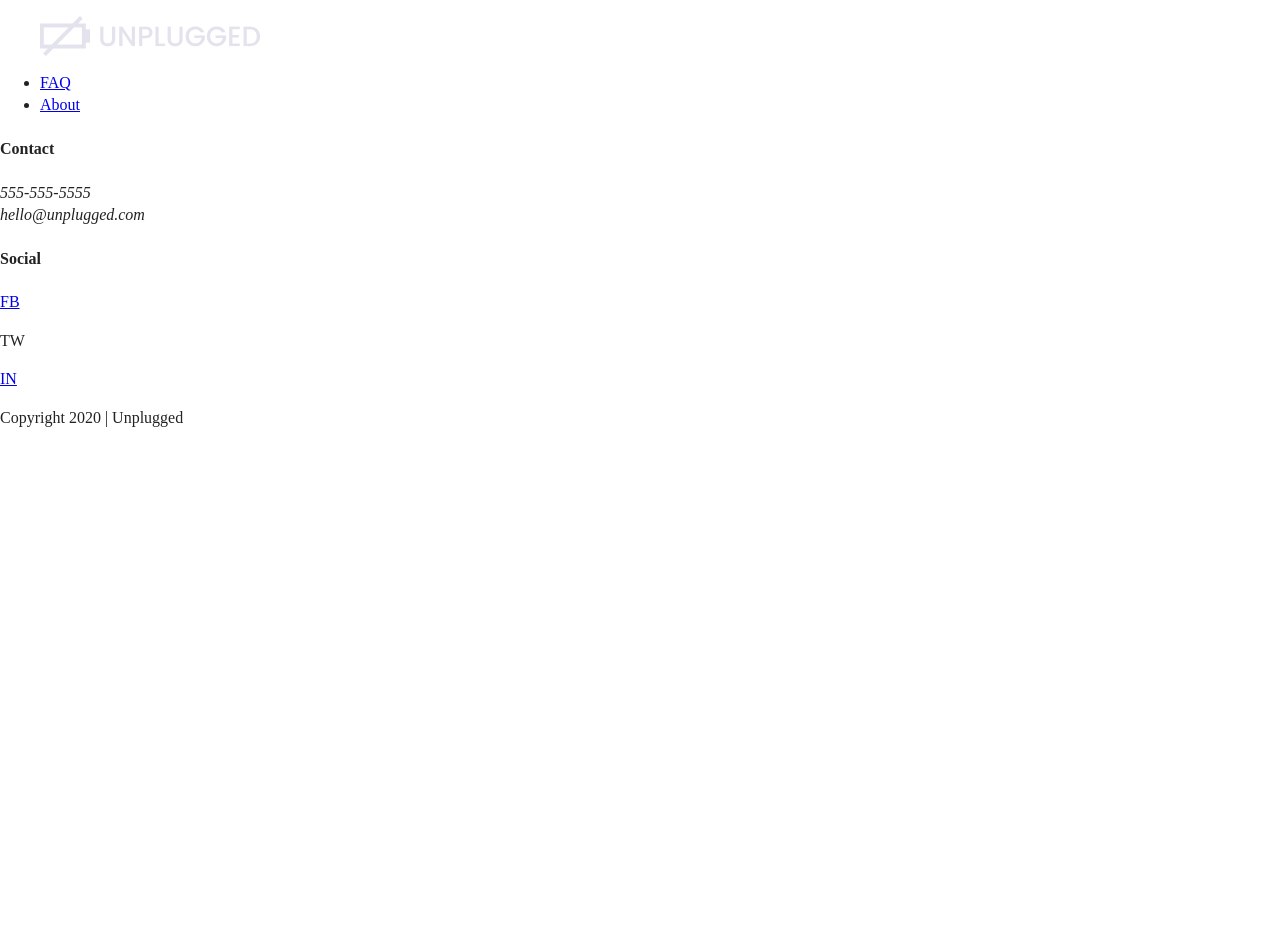
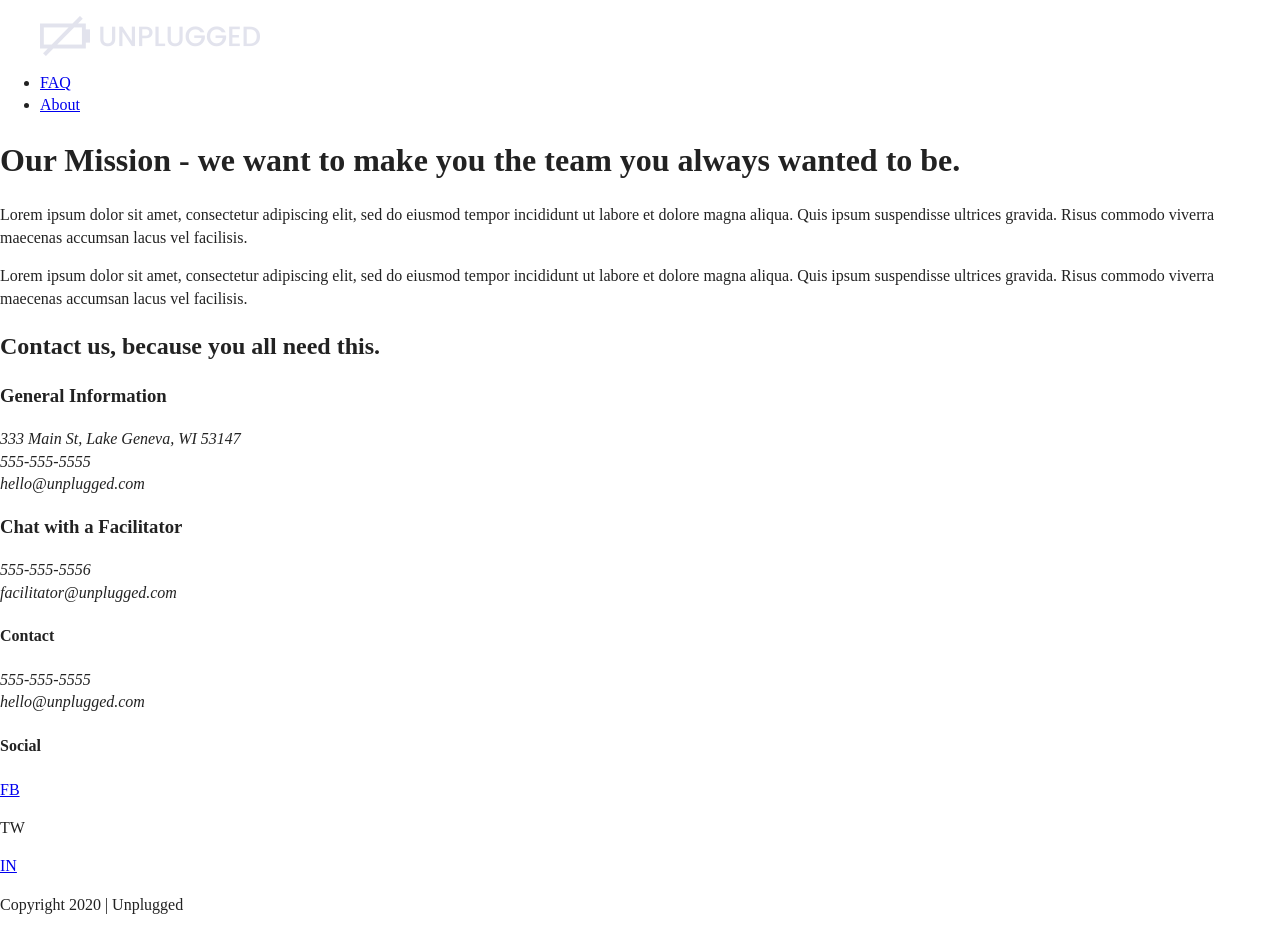
Before and after one commit to perrycq/unplugged-retreat, a website: page about/index.html in a window 1280 px wide. Before the commit the page ends 800 px from the top, so only its background shows below. Drawn offline with Linux system fonts and the light colour scheme; files that its build step writes are made by us from their sources; files whose address does not match are found by name.

Commit message:
Built the about page

```diff
--- a/about/index.html
+++ b/about/index.html
@@ -42,11 +42,58 @@
 
   <main>
 
-    <section class="hero-area">
+    <section class="mission">
+      <div class="content-wrapper">
+        <div class="mission-content">
+          <h1>
+          Our Mission - we want to make you the team you always wanted to be.
+          </h1>
+          <p>
+            Lorem ipsum dolor sit amet, consectetur adipiscing elit, sed do eiusmod tempor incididunt ut labore et dolore magna aliqua. Quis ipsum suspendisse ultrices gravida. Risus commodo viverra maecenas accumsan lacus vel facilisis.
+          </p>
+          <p>
+            Lorem ipsum dolor sit amet, consectetur adipiscing elit, sed do eiusmod tempor incididunt ut labore et dolore magna aliqua. Quis ipsum suspendisse ultrices gravida. Risus commodo viverra maecenas accumsan lacus vel facilisis.
+          </p>
+        </div>
+      </div> <!--mission-content wrapper ends-->
     </section>
 
-    <aside>
-    </aside>
+    <section class="map">
+      <figure>
+        <!--map goes here-->
+      </figure>
+    </section>
+
+    <section class="contact-section">
+      <div class="content-wrapper">
+        <h2>
+          Contact us, because you all need this.
+        </h2>
+        <div class="general-info">
+          <h3>
+            General Information
+          </h3>
+          <address>
+            <p>
+              333 Main St, Lake Geneva, WI 53147<br>
+              555-555-5555<br>
+              hello@unplugged.com
+            </p>
+          </address>
+        </div>
+        <div class="chat">
+        </div>
+          <h3>
+            Chat with a Facilitator
+          </h3>
+          <address>
+            <p>
+              555-555-5556<br>
+              facilitator@unplugged.com
+            </p>
+          </address>
+        </div>
+    </section>
 
   </main>
 
```
